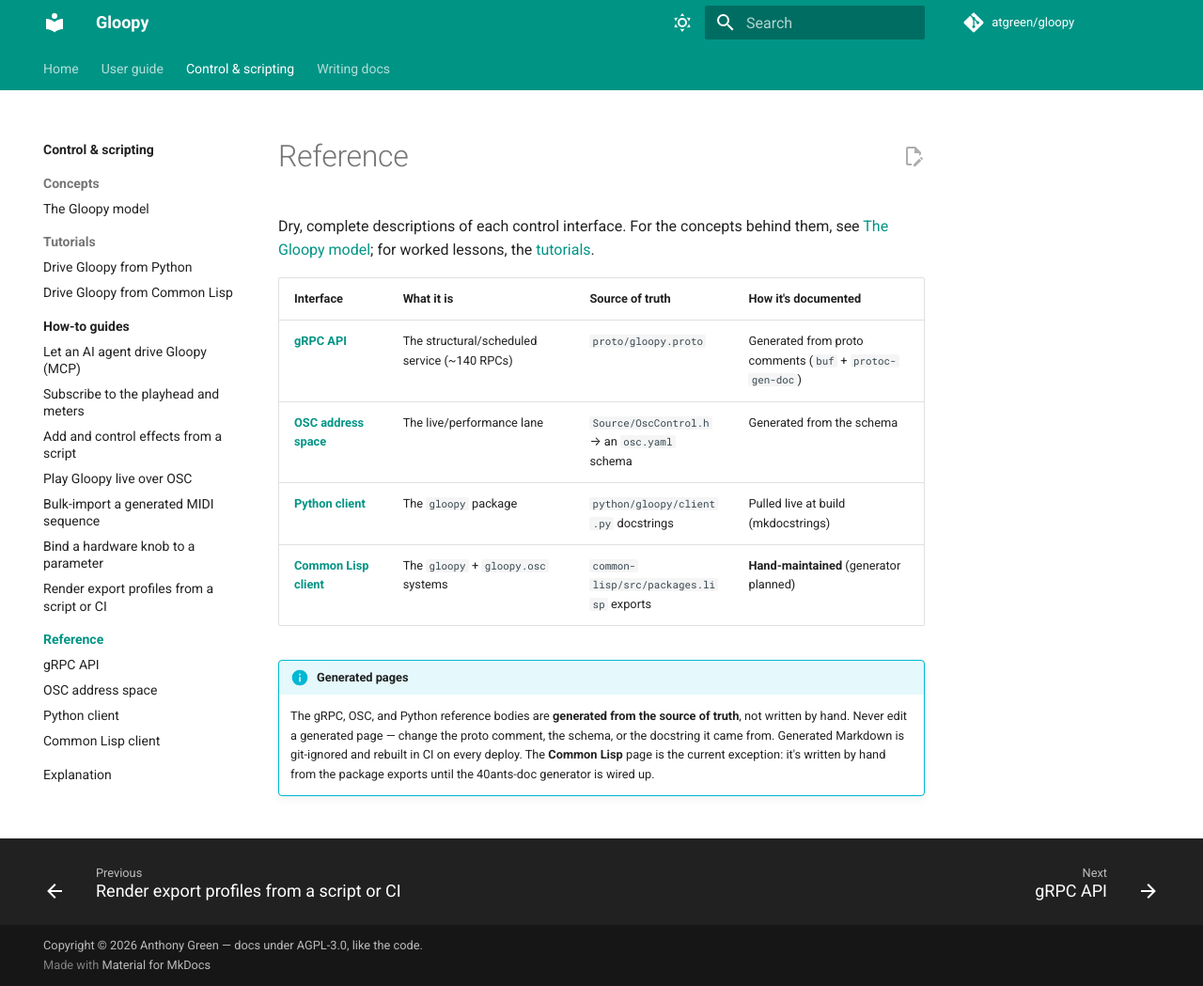
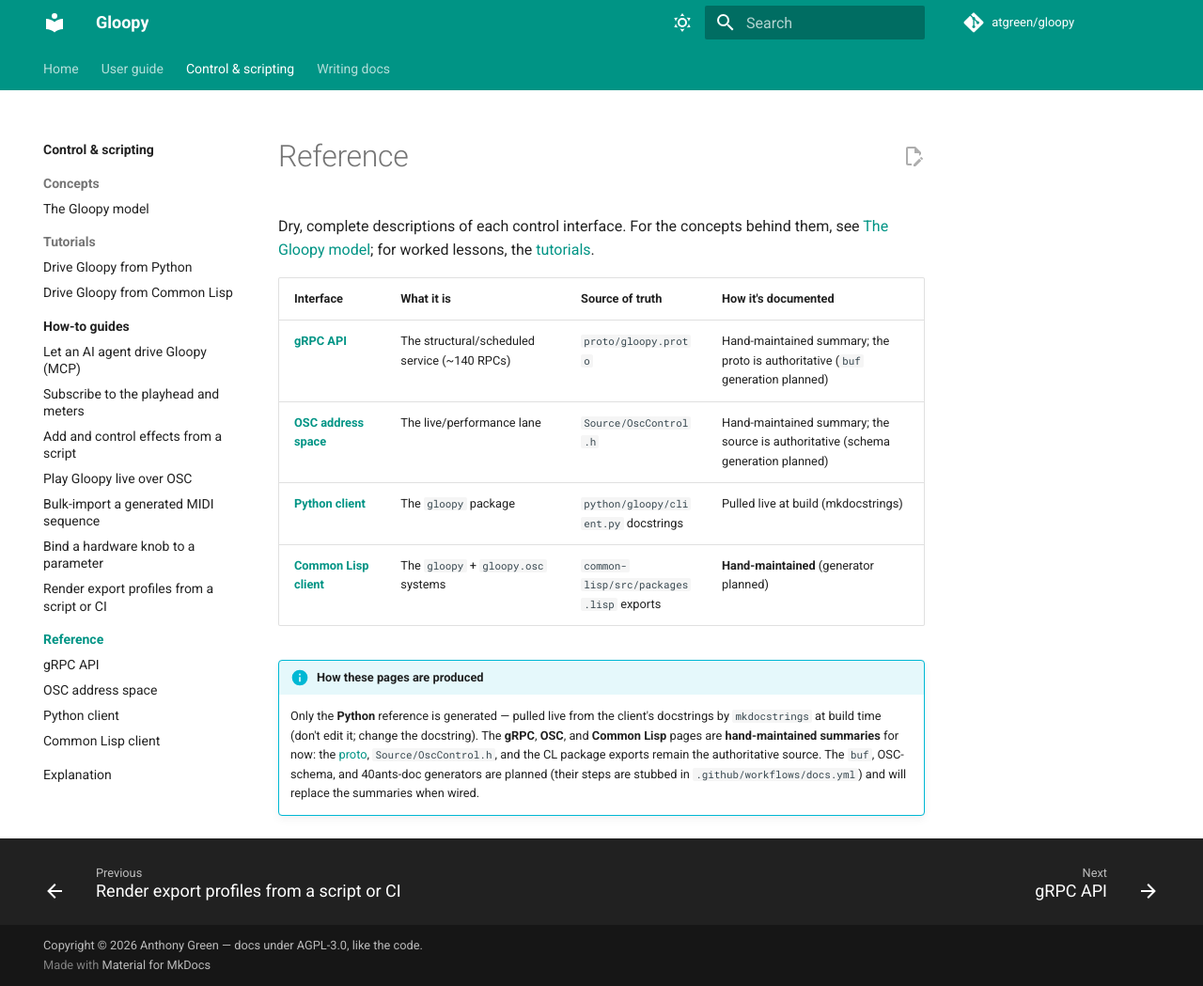
Before and after one commit to atgreen/gloopy, an MkDocs documentation site: the page built from docs/control-scripting/reference/index.md, in a window 1280 px wide and 1049 px high. Shown: the whole window at 94% size. Built offline with MkDocs 1.6.1 and Material for MkDocs 9.7.7, drawn with Linux system fonts in a browser that asks for light colours.

Commit message:
chore(release): pre-0.1.0 cleanup (docs honesty, JUCE 9, changelog)
Pre-release review fixes:
- JUCE version: bump the stale 8 / 8.0.15 references to 9.0.0 in README, AGENTS,
  Source/Main.cpp --help, the ci.yml cache key, and the grind skill description
  (the skill's historical "8.0.15 -> 9.0.0" upgrade notes are left as history).
- Docs honesty: the reference index no longer claims the gRPC/OSC pages are
  generated — only the Python reference is (mkdocstrings); the rest are
  hand-maintained summaries with the source authoritative, generators planned.
- Remove the duplicated "still planned" how-to bullets (ImportNotesJSON,
  MIDI-learn, export profiles) that were already listed under "Available now".
- CHANGELOG: roll [Unreleased] into [0.1.0] - 2026-07-30 with a fresh [Unreleased].
- SECURITY: latest 0.1.x + main are supported.
- README: add an Install section (packages/installer) ahead of Building.
- install.md: note that the dnf/apt repos need a signed release; unsigned -> use
  the one-off .rpm/.deb.
- windows.yml: drop the early-port language now that the build is green.
- gitignore generated package output (rpmbuild/, out/).

Co-Authored-By: Claude Opus 4.8 (1M context) <noreply@anthropic.com>

```diff
--- a/docs/control-scripting/reference/index.md
+++ b/docs/control-scripting/reference/index.md
@@ -6,15 +6,17 @@ them, see [The Gloopy model](../concepts/model.md); for worked lessons, the
 
 | Interface | What it is | Source of truth | How it's documented |
 |-----------|------------|-----------------|---------------------|
-| **[gRPC API](grpc/index.md)** | The structural/scheduled service (~140 RPCs) | `proto/gloopy.proto` | Generated from proto comments (`buf` + `protoc-gen-doc`) |
-| **[OSC address space](osc/index.md)** | The live/performance lane | `Source/OscControl.h` → an `osc.yaml` schema | Generated from the schema |
+| **[gRPC API](grpc/index.md)** | The structural/scheduled service (~140 RPCs) | `proto/gloopy.proto` | Hand-maintained summary; the proto is authoritative (`buf` generation planned) |
+| **[OSC address space](osc/index.md)** | The live/performance lane | `Source/OscControl.h` | Hand-maintained summary; the source is authoritative (schema generation planned) |
 | **[Python client](python/index.md)** | The `gloopy` package | `python/gloopy/client.py` docstrings | Pulled live at build (mkdocstrings) |
 | **[Common Lisp client](lisp/index.md)** | The `gloopy` + `gloopy.osc` systems | `common-lisp/src/packages.lisp` exports | **Hand-maintained** (generator planned) |
 
-!!! info "Generated pages"
-    The gRPC, OSC, and Python reference bodies are **generated from the source of
-    truth**, not written by hand. Never edit a generated page — change the proto
-    comment, the schema, or the docstring it came from. Generated Markdown is
-    git-ignored and rebuilt in CI on every deploy. The **Common Lisp** page is
-    the current exception: it's written by hand from the package exports until the
-    40ants-doc generator is wired up.
+!!! info "How these pages are produced"
+    Only the **Python** reference is generated — pulled live from the client's
+    docstrings by `mkdocstrings` at build time (don't edit it; change the
+    docstring). The **gRPC**, **OSC**, and **Common Lisp** pages are
+    **hand-maintained summaries** for now: the [proto](../../../proto/gloopy.proto),
+    `Source/OscControl.h`, and the CL package exports remain the authoritative
+    source. The `buf`, OSC-schema, and 40ants-doc generators are planned (their
+    steps are stubbed in `.github/workflows/docs.yml`) and will replace the
+    summaries when wired.
```
Also changed, not shown: .claude/skills/gloop-grind/SKILL.md (+2 -2 lines), AGENTS.md (+2 -2 lines), CHANGELOG.md (+11 -5 lines), README.md (+18 -4 lines), SECURITY.md (+3 -4 lines), docs/control-scripting/how-to/index.md (+4 -7 lines), docs/user-guide/install.md (+8 -0 lines), 4 other files.
